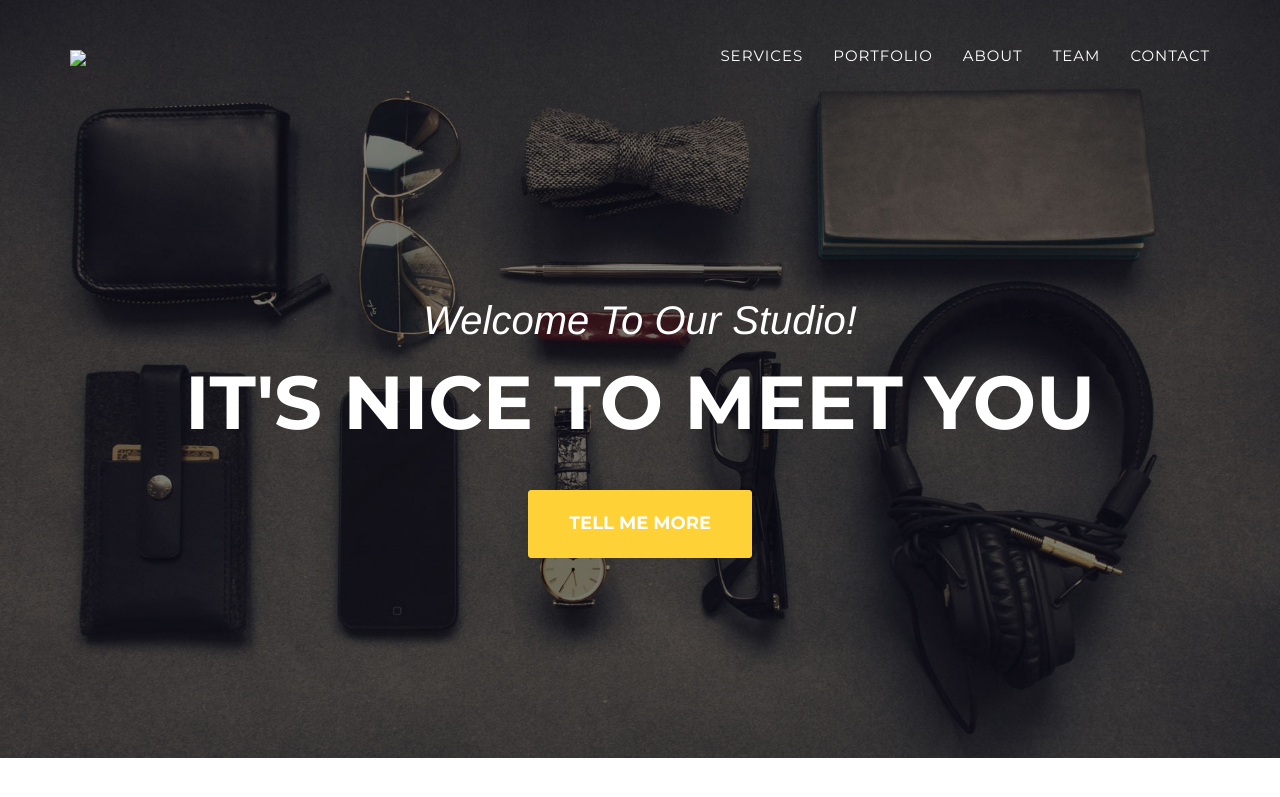
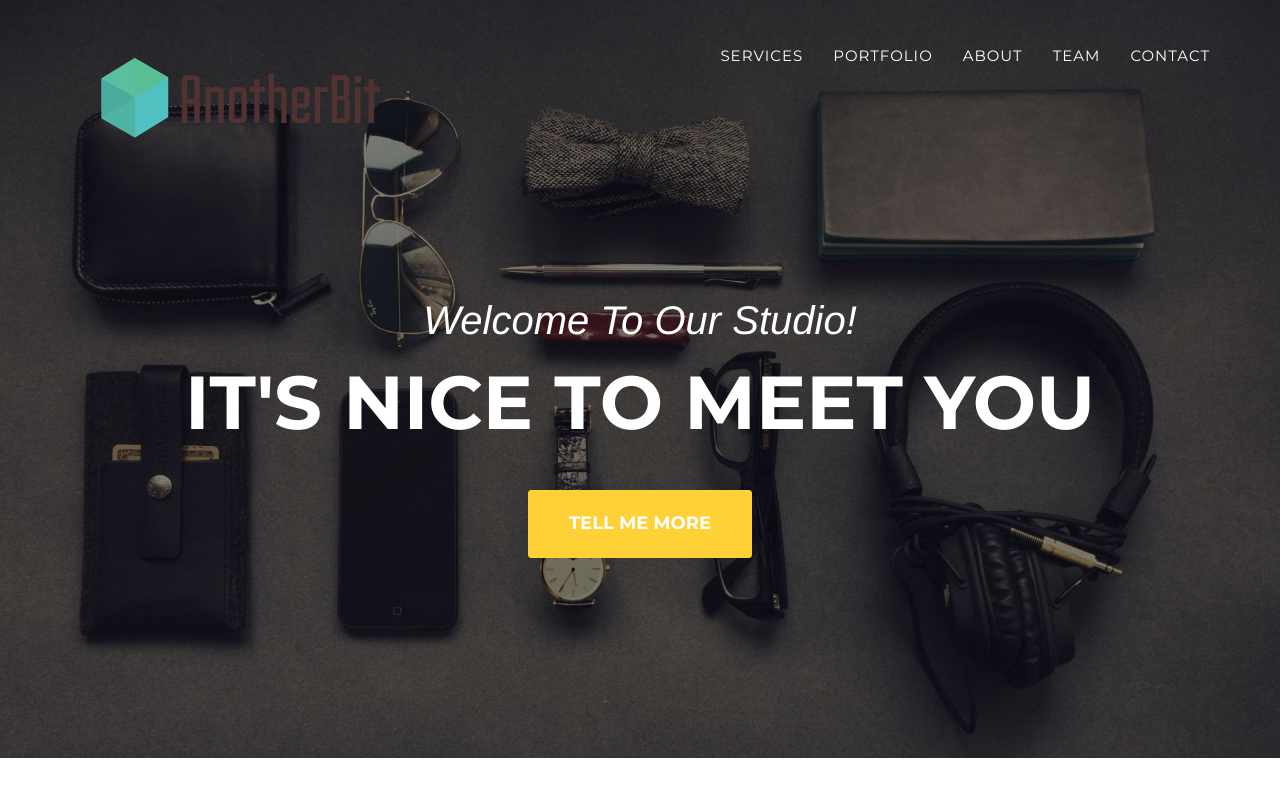
Before and after one commit to anotherbit/anotherbit.github.io, a Jekyll site: the page built from index.html, in a window 1280 px wide and 900 px high. Shown: the top 797 px of the window. Built offline with Jekyll 4.4.1, drawn with Linux system fonts in a browser that asks for light colours; some web fonts are replaced.

Commit message:
Fixing header image

```diff
--- a/_includes/header.html
+++ b/_includes/header.html
@@ -9,7 +9,7 @@
                     <span class="icon-bar"></span>
                     <span class="icon-bar"></span>
                 </button>
-                <a class="navbar-brand page-scroll" href="#page-top"><img src="abl.png"></a>
+                <a class="navbar-brand page-scroll" href="#page-top"><img src="/img/abl.png"></a>
                 <!--<a class="navbar-brand page-scroll" href="#page-top">{{site.title}}</a>-->
             </div>
 
```
